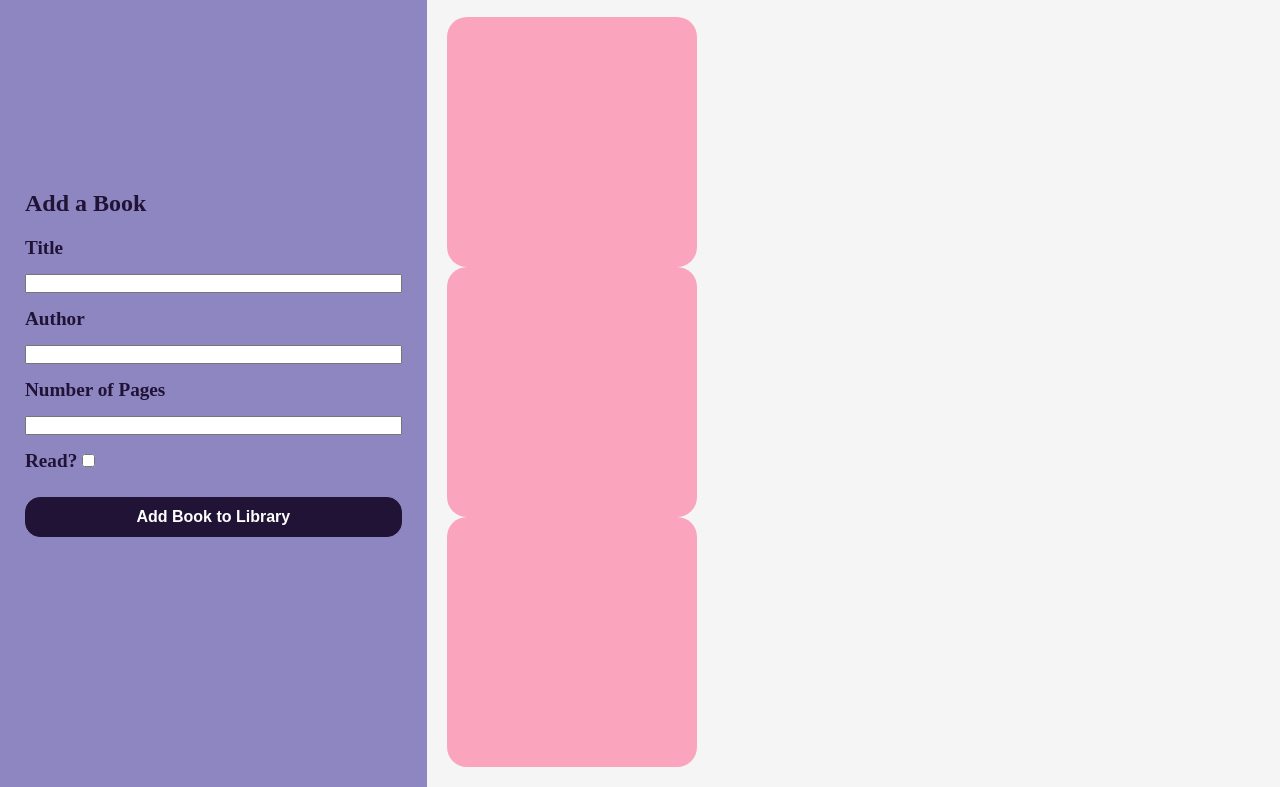
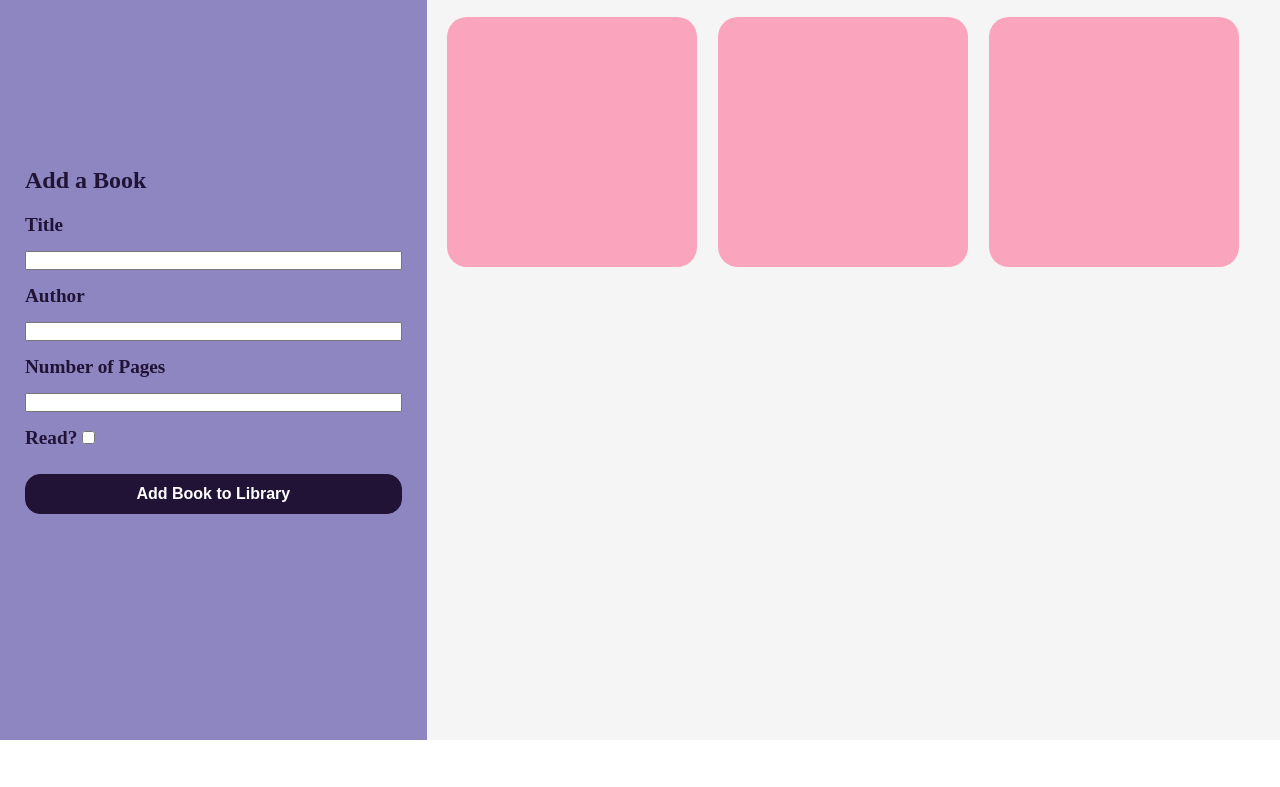
Before and after one commit to ks9927/library-odin, a plain HTML site: page index.html in a window 1280 px wide. Shown: the part 60-847 px from the top of the page. After the commit the page ends 800 px from the top, so only its background shows below. Drawn offline with Linux system fonts and the light colour scheme.

Commit message:
Add a card div and made changes accordingly

```diff
--- a/book.js
+++ b/book.js
@@ -17,7 +17,7 @@ function addBookToLibrary(title, author,pageNum) {
   myLibrary.push(aBook);
 };
 
-let main = document.querySelector(".main");
+let cardDiv = document.querySelector(".card-div");
 
 //function that loops through array and displays book on page
 function displayBook() {
@@ -27,7 +27,7 @@ function displayBook() {
         //give it card class name
         newCard.classList.add("card");
         //append to main
-        main.appendChild(newCard);
+        cardDiv.appendChild(newCard);
     }
 }
 
--- a/index.html
+++ b/index.html
@@ -42,9 +42,11 @@
           <div class="main">
             <h1>My Library</h1>
             <!-- Card -->
+             <div class="card-div">
              <div class="card">
                 <div class="book-info"></div>
                 <div class="read-checkmark"></div>
+             </div>
              </div>
           </div>
 
--- a/style.css
+++ b/style.css
@@ -47,6 +47,11 @@ form {
     padding: 20px;
 }
 
+.card-div {
+    display: grid;
+    grid-template-columns: repeat(3, 1fr);
+}
+
 .card {
     width: 250px;
     height: 250px;
```
